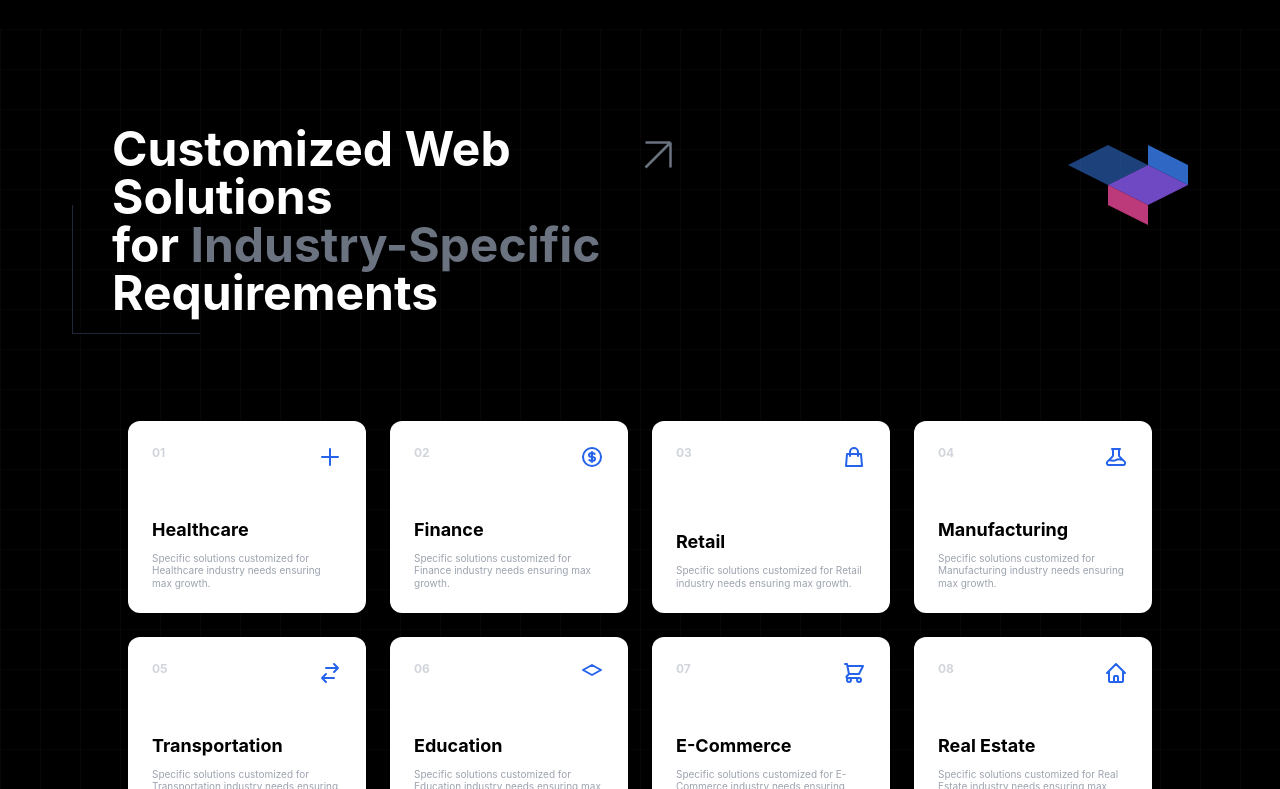
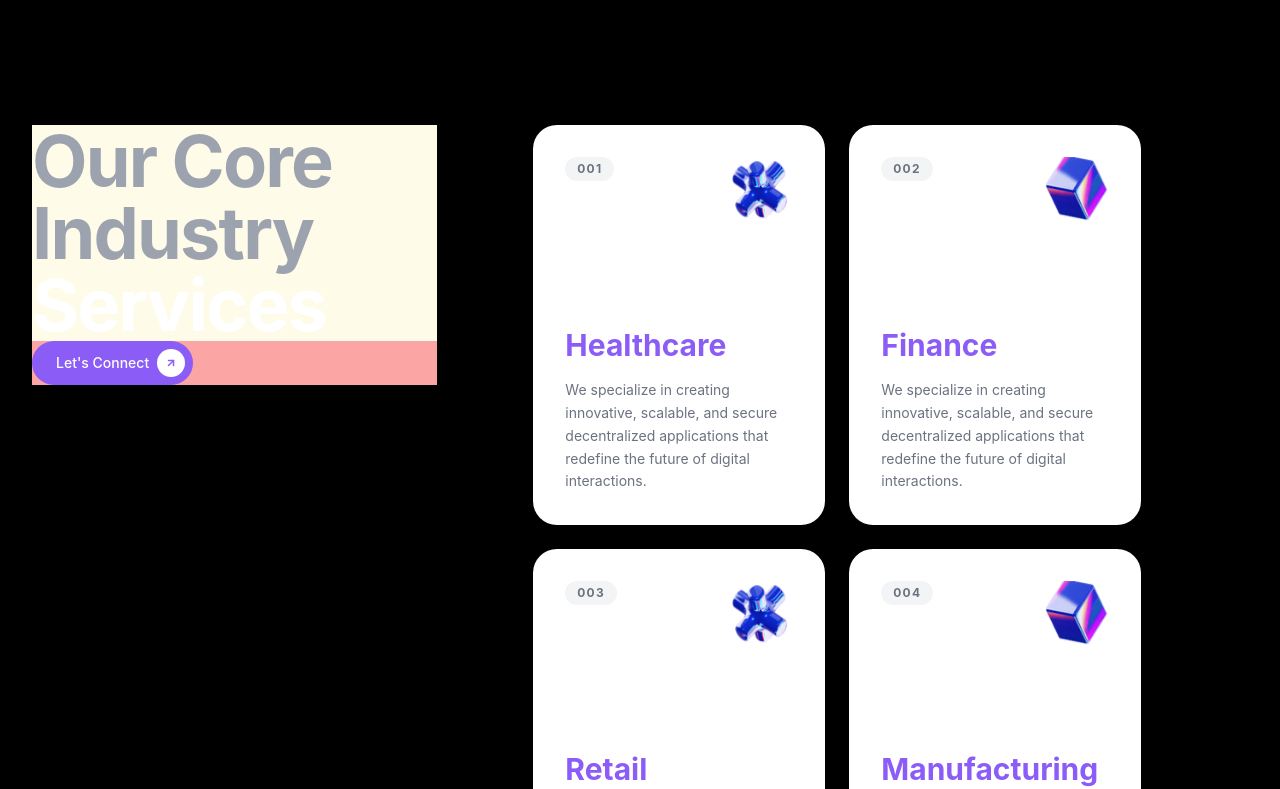
Before and after one commit to MDevHubPro/trivon_web_app, a Next.js app: page /industries in a window 1280 px wide. Shown: the part 851-1640 px from the top of the page. Built offline with nearby package versions, Linux system fonts and the light colour scheme.

Commit message:
Core Industry Services Set

```diff
--- a/src/app/industries/page.tsx
+++ b/src/app/industries/page.tsx
@@ -9,12 +9,15 @@ import ClientCarousel from '@/components/ClientCarousel';
 import FAQ from '@/components/FAQ';
 import ContactFormSection from '@/components/ContactFormSection';
 import Herosection from './Herosection';
+import CoreIndustryServices from '@/components/CoreIndustryServices';
 export default function IndustriesPage() {
     return (
         <main className="min-h-screen bg-black text-white">
             <Herosection />
             <div className="pt-20">
-                <IndustriesGrid />
+                {/* <IndustriesGrid /> */}
+                <CoreIndustryServices />
+
                 <WorkTogether />
                 <TechnologyStack />
             </div>
--- a/src/app/services/page.tsx
+++ b/src/app/services/page.tsx
@@ -8,6 +8,7 @@ import ClientCarousel from '@/components/ClientCarousel';
 import ProcessSection from '@/components/ProcessSection';
 import FAQ from '@/components/FAQ';
 import ContactFormSection from '@/components/ContactFormSection';
+import CoreIndustryServices from '@/components/CoreIndustryServices';
 
 
 const packages = [
@@ -79,6 +80,7 @@ export default function ServicesPage() {
 
             {/* Process Section */}
             <ProcessSection />
+
 
             <div className="container mx-auto px-4 md:px-8 relative z-10">
                 <h1 className="text-center text-[70px] font-semibold leading-tight md:text-[70px] mb-8">
--- /dev/null
+++ b/src/components/CoreIndustryServices.tsx
@@ -0,0 +1,136 @@
+'use client';
+import { motion } from 'framer-motion';
+import Image from 'next/image';
+
+const services = [
+    {
+        id: '001',
+        title: 'Healthcare',
+        description: 'We specialize in creating innovative, scalable, and secure decentralized applications that redefine the future of digital interactions.',
+    },
+    {
+        id: '002',
+        title: 'Finance',
+        description: 'We specialize in creating innovative, scalable, and secure decentralized applications that redefine the future of digital interactions.',
+    },
+    {
+        id: '003',
+        title: 'Retail',
+        description: 'We specialize in creating innovative, scalable, and secure decentralized applications that redefine the future of digital interactions.',
+    },
+    {
+        id: '004',
+        title: 'Manufacturing',
+        description: 'We specialize in creating innovative, scalable, and secure decentralized applications that redefine the future of digital interactions.',
+    },
+    {
+        id: '005',
+        title: 'Transportation',
+        description: 'We specialize in creating innovative, scalable, and secure decentralized applications that redefine the future of digital interactions.',
+    },
+    {
+        id: '006',
+        title: 'Education',
+        description: 'We specialize in creating innovative, scalable, and secure decentralized applications that redefine the future of digital interactions.',
+    },
+    {
+        id: '007',
+        title: 'E-Commerce',
+        description: 'We specialize in creating innovative, scalable, and secure decentralized applications that redefine the future of digital interactions.',
+    },
+    {
+        id: '008',
+        title: 'Real Estate',
+        description: 'We specialize in creating innovative, scalable, and secure decentralized applications that redefine the future of digital interactions.',
+    }
+];
+
+export default function CoreIndustryServices() {
+    return (
+        <section className="bg-black text-white py-24 relative">
+            <div className="container mx-auto px-4 md:px-8">
+                <div className="flex flex-col lg:flex-row gap-12 lg:gap-24">
+
+                    {/* Left Sticky Section */}
+                    <div className="lg:w-1/3 relative">
+                        <div className="lg:sticky lg:top-32 flex flex-col justify-between  bg-yellow-50">
+                            <h2 className="text-5xl md:text-7xl font-bold leading-tight tracking-tight">
+                                <span className="block text-gray-400">Our Core</span>
+                                <span className="block text-gray-400">Industry</span>
+                                <span className="block text-white">Services</span>
+                            </h2>
+
+
+                            <div className='bg-red-300'>
+                                <button className="group relative inline-flex items-center gap-2 bg-[#8B5CF6] text-white pl-6 pr-2 py-2 rounded-full overflow-hidden transition-all hover:pr-6">
+                                    <span className="text-sm font-medium z-10">Let's Connect</span>
+                                    <div className="bg-white rounded-full p-2 transition-transform group-hover:translate-x-1">
+                                        <svg width="12" height="12" viewBox="0 0 24 24" fill="none" stroke="#8B5CF6" strokeWidth="3" strokeLinecap="round" strokeLinejoin="round">
+                                            <line x1="7" y1="17" x2="17" y2="7"></line>
+                                            <polyline points="7 7 17 7 17 17"></polyline>
+                                        </svg>
+                                    </div>
+                                </button>
+                            </div>
+                        </div>
+                    </div>
+
+                    {/* Right Scrollable Cards Grid */}
+                    <div className="lg:w-2/4">
+                        <div className="grid grid-cols-1 md:grid-cols-2 gap-6">
+                            {services.map((service, index) => (
+                                <motion.div
+                                    key={index}
+                                    initial={{ opacity: 0, y: 30 }}
+                                    whileInView={{ opacity: 1, y: 0 }}
+                                    viewport={{ once: true, margin: "-50px" }}
+                                    transition={{ duration: 0.5, delay: index % 2 * 0.1 }}
+                                    className="bg-white rounded-3xl p-8 flex flex-col justify-between min-h-[400px] relative overflow-hidden group hover:shadow-[0_0_40px_rgba(139,92,246,0.3)] transition-shadow duration-300"
+                                >
+                                    <div className="flex justify-between items-start mb-8">
+                                        <span className="bg-gray-100 text-gray-500 px-3 py-1 rounded-full text-xs font-bold tracking-widest">
+                                            {service.id}
+                                        </span>
+
+                                        {/* Abstract Icon Placeholder */}
+                                        {index % 2 === 0 ? (
+                                            <Image
+                                                src="/assets/coreImage1.png"
+                                                alt="Abstract Icon"
+                                                width={50}
+                                                height={50}
+                                                className="h-16 w-16"
+                                            />
+                                        ) : (
+                                            <Image
+                                                src="/assets/coreImage2.png"
+                                                alt="Abstract Icon"
+                                                width={50}
+                                                height={50}
+                                                className="h-16 w-16"
+                                            />
+                                        )}
+
+                                    </div>
+
+                                    <div>
+                                        <h3 className="text-3xl font-bold mb-4 text-[#8B5CF6]">
+                                            {service.title}
+                                        </h3>
+                                        <p className="text-gray-500 text-sm leading-relaxed">
+                                            {service.description}
+                                        </p>
+                                    </div>
+
+                                    {/* Hover Effect Light */}
+                                    <div className="absolute top-0 right-0 w-32 h-32 bg-purple-500 opacity-0 group-hover:opacity-10 blur-3xl transition-opacity duration-500 rounded-bl-full pointer-events-none"></div>
+                                </motion.div>
+                            ))}
+                        </div>
+                    </div>
+
+                </div>
+            </div>
+        </section>
+    );
+}
```
Also changed, not shown: public/assets/coreImage1.png (added), public/assets/coreImage2.png (added).
